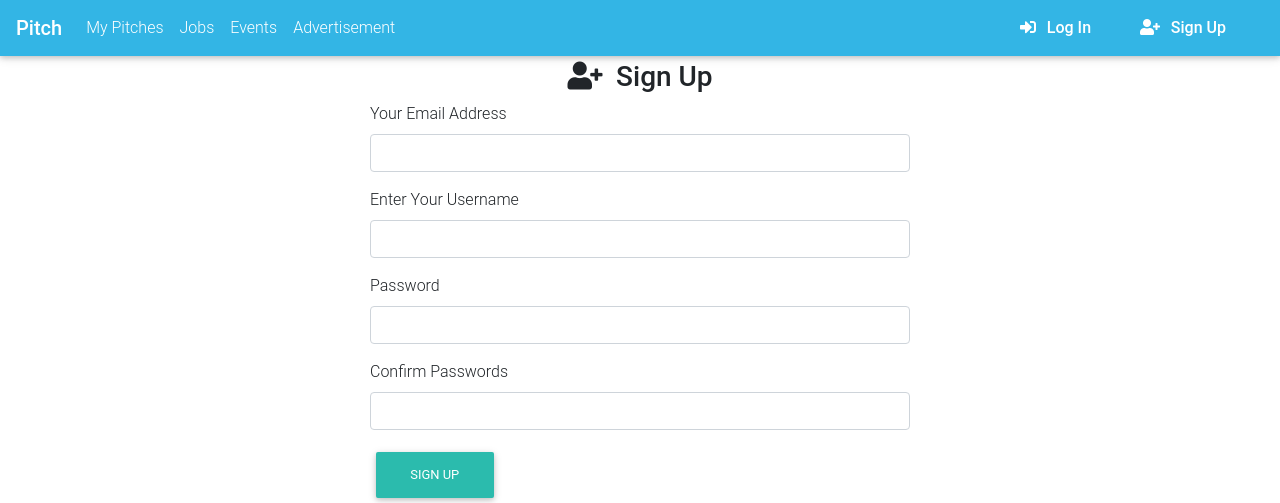
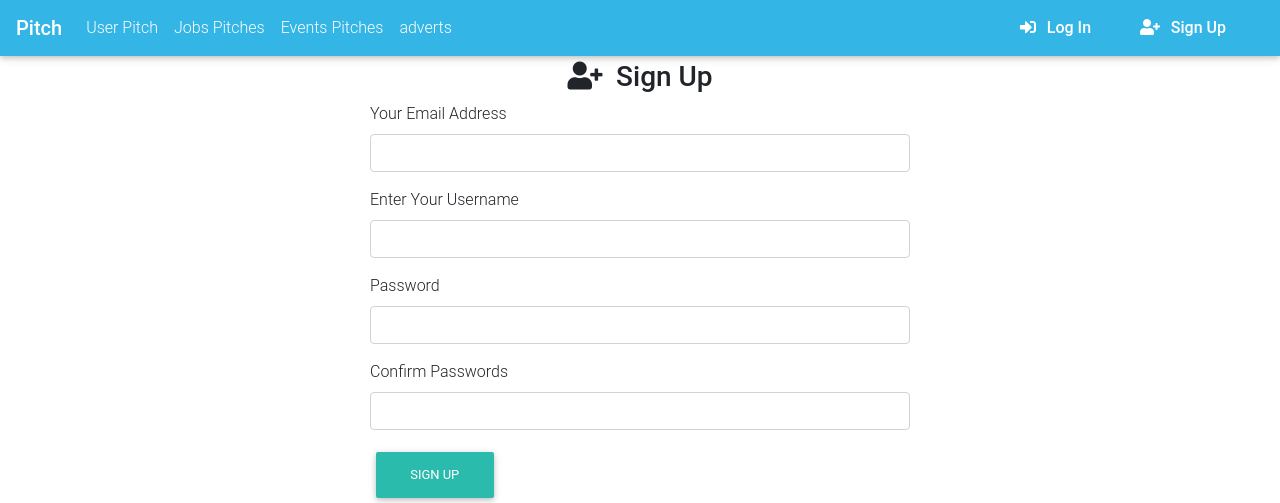
Before and after one commit to David5627/PItch, a Flask app: page /signup in a window 1280 px wide. Shown: the top 503 px of the page. Run offline with Flask 2, Linux system fonts and the light colour scheme; some libraries are stand-ins or nearby versions; some web fonts are replaced.

Commit message:
edit navbar.html

```diff
--- a/app/templates/navbar.html
+++ b/app/templates/navbar.html
@@ -6,21 +6,21 @@
     <div class="collapse navbar-collapse" id="navbarSupportedContent-4">
             <ul class="navbar-nav mr-auto">
                 <li class="nav-item">
-                  <a class="nav-link" href="{{url_for('main.index')}}">My Pitches</a>
+                  <a class="nav-link" href="{{url_for('main.index')}}">User Pitch</a>
                 </li>
             <li class="nav-item">
-                  <a class="nav-link" href="{{url_for('main.jobs')}}">Jobs</a>
+                  <a class="nav-link" href="{{url_for('main.jobs')}}">Jobs Pitches</a>
                 </li>
             <li class="nav-item">
-                  <a class="nav-link" href="{{url_for('main.events')}}">Events</a>
+                  <a class="nav-link" href="{{url_for('main.events')}}">Events Pitches</a>
                 </li>
             <li class="nav-item">
-                  <a class="nav-link" href="{{url_for('main.adverts')}}">Advertisement</a>
+                  <a class="nav-link" href="{{url_for('main.adverts')}}">adverts</a>
                 </li>
 
                 {% if current_user.is_authenticated %}
                 <li class="nav-item">
-                    <a class="nav-link" href="{{url_for('main.new_pitch')}}">New Pitch</a>
+                    <a class="nav-link" href="{{url_for('main.new_pitch')}}">Add Pitch</a>
 
                 {% endif %}
             </ul>
@@ -37,7 +37,7 @@
           </div>
            </li>
                 <li class="nav-item">
-               <i  style="color: white" class="fas fa-user"></i>&nbsp;<strong style="color: white; font-weight: bold">{{current_user.username}}</strong>
+               <i  style="color:black" class="fas fa-user"></i>&nbsp;<strong style="color:white; font-weight: bold">{{current_user.username}}</strong>
             </li>
                 <li class="nav-item">
                 <a style= 'margin-right:30px; margin-left: 30px; color: white; font-weight: bold' class="navbar-link" href="{{url_for('main.profile',name=current_user.username)}}"><i class="far fa-user"></i>&nbsp; My account</a>
```
